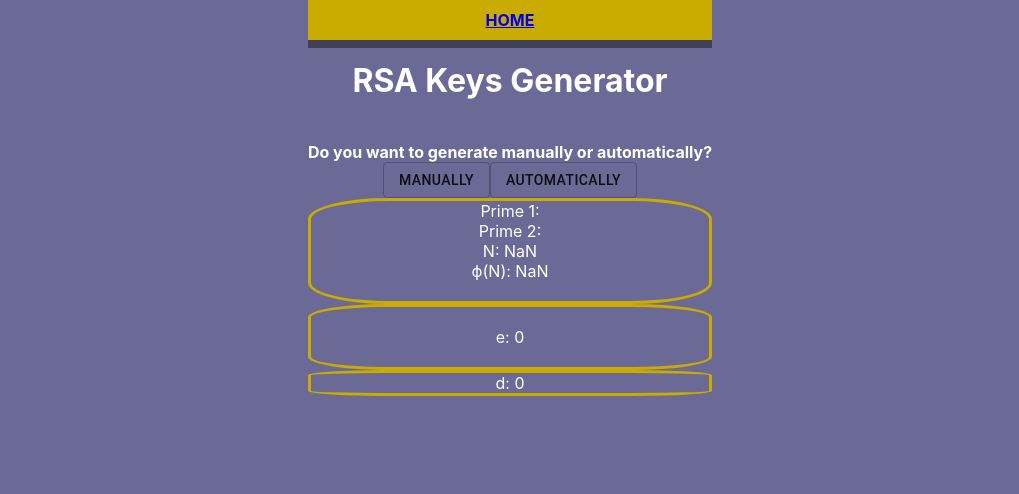
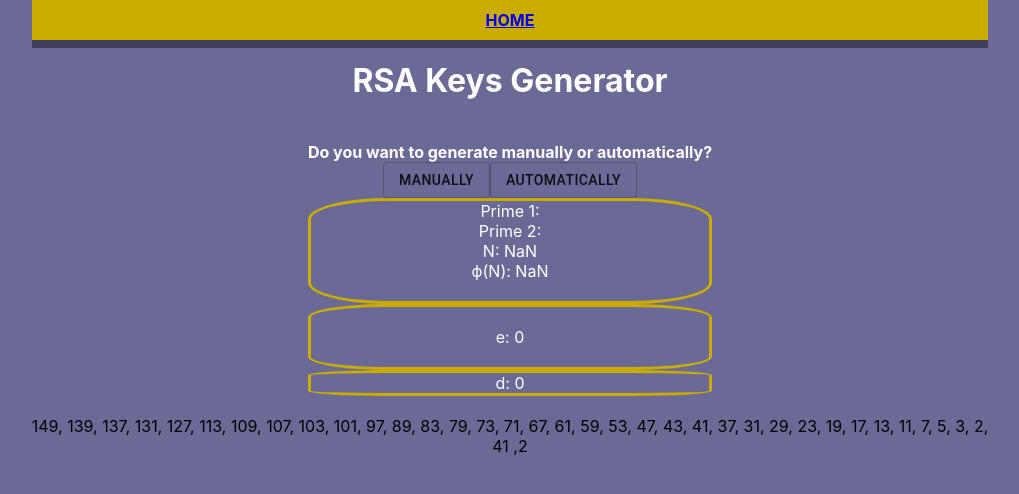
Before and after one commit to hujikolp1/rsa_keypair_generator, a React (Create React App) app: page / in a window 1280 px wide. Shown: the top 494 px of the page, without its empty margins (130-1149 px from the left). Built offline with nearby package versions, Linux system fonts and the light colour scheme.

Commit message:
use prime array with random floor numbers to generate

```diff
--- a/src/components/autoGenKeys.tsx
+++ b/src/components/autoGenKeys.tsx
@@ -1,9 +1,29 @@
-import React from 'react'
+import React from 'react';
+import {gcd} from './mainFunctions/gcd';
+import {genPrimeArr} from './mainFunctions/genPrimeArr';
+import {genRandomPrimes} from './mainFunctions/genRandomPrimes';
 
-// get random primes
+const AutoGenKeys = ():JSX.Element  => {
+    // get random primes
+    let primeArray:number[] = genPrimeArr();
+    let randomPrimes:number[] = genRandomPrimes(primeArray);
+    // get E
 
-// get E
+    // get D
 
-// get D
+    // final pairs
 
-// final pairs
+    return (
+        <div>
+            {primeArray.map(i => {
+                return i+', ';
+            })}
+            <br></br>
+            {randomPrimes[0] + ' ,' + randomPrimes[1]}
+        </div>
+
+    )
+
+}
+
+export default AutoGenKeys;
--- a/src/components/mainFunctions/gcd.tsx
+++ b/src/components/mainFunctions/gcd.tsx
@@ -1,4 +1,5 @@
 export const gcd = (a:number, b:number):number => {
+
     if (!b) {
         return a;
     }
--- a/src/components/mainFunctions/genE.tsx
+++ b/src/components/mainFunctions/genE.tsx
@@ -1,5 +1,6 @@
 export const generateE = () => {
     // e is gt 1 and lt Phi(N)
+    // definition of Phi(N): phiN = (primeArr[randoPrime1] - 1) * (primeArr[randoPrime2] - 1)
     // e is coprime with N and Phi(N)
     let findE;
     if(randoPrime1 || randoPrime2){
--- a/src/components/mainFunctions/genPrimeArr.tsx
+++ b/src/components/mainFunctions/genPrimeArr.tsx
@@ -1,18 +1,28 @@
-export const genPrimeArr = () => {
+export const genPrimeArr = ():number[] => {
+
+    let primeArr:number[] = [];
     // some max prime number firstN, can also be higher
     // will run into time propblems if too high
-    let firstN = 149
+    let firstN:number = 149;
+    let primeCheck:boolean;
+
     for (let n = firstN; n >= 2; n--) {
-        let checker = true
-        for(let i=2;i<firstN/2;i++){
-            if((n % i) == 0){
-                checker = false
-                break // not a prime num
+        primeCheck = true;
+        // only check if number is divisible by numbers up to 1/2 of its size
+        for(let i=2; i<firstN/2; i++) {
+            // if any number from [2, number/2] divides n, then n is NOT prime
+            if(n !== i) { // avoid number%number, which is always going to be 0; also always avoid number%1
+                if((n % i) === 0){
+                    primeCheck = false;
+                    console.log('not a prime number: ', n, ' % ', i, ' = ', n%i);
+                    break;
+                }
             }
         }
-        if(checker === true){
+        // otherwise n is prime, so push into array
+        if(primeCheck === true) {
             primeArr.push(n)
         }
     }
-    return primeArr
+    return primeArr;
 }
--- a/src/components/mainFunctions/genRandomPrimes.tsx
+++ b/src/components/mainFunctions/genRandomPrimes.tsx
@@ -1,20 +1,12 @@
-export const genRandomPrimes = () => {
-    let random1 = Math.floor(Math.random()*(primeArr.length))
-    // setRandoPrime1(random1)
-    let random2 = Math.floor(Math.random()*(primeArr.length))
-    // setRandoPrime2(random2)
-
+export const genRandomPrimes = (primeArray:number[]):number[] => {
+    let random1:number = Math.floor(Math.random()*(primeArray.length))
+    let random2:number = Math.floor(Math.random()*(primeArray.length))
+    // make sure they are unique, since a square number would not be RSA secure
     if(random2==random1){
         while(random2==random1){
-            random2 = Math.floor(Math.random()*(primeArr.length))
+            random2 = Math.floor(Math.random()*(primeArray.length))
         }
-        setRandoPrime2(random2)
     }
-    if(e!==undefined) setE(0)
-    if(d!==undefined) setD(0)
-    if(!d && e!==undefined) setGenDDisplay('none')
-    if(d!==undefined && e!==undefined) setGenDDisplay('none')
-    if(displayOK==='inline-block') setDisplayOK('none')
 
-    setGenEDisplay('inline-block');
+    return [primeArray[random1], primeArray[random2]];
 }
--- a/src/components/primeGen.tsx
+++ b/src/components/primeGen.tsx
@@ -1,6 +1,7 @@
 import React, {useState, useEffect} from 'react';
 import { Redirect, Route } from 'react-router-dom';
 import Button from '@material-ui/core/Button';
+import AutoGenKeys from './autoGenKeys';
 
 
 const PrimeGen = (..._props: any[]) => {
@@ -191,7 +192,6 @@ const PrimeGen = (..._props: any[]) => {
                 setDisplayOK('inline-block')
             }
             // otherwise success
-
             // open up input box
             // take input and output the encrypted
             // open up decrypt box
@@ -218,7 +218,7 @@ const PrimeGen = (..._props: any[]) => {
         )
     }
 
-    const autoGenerateD = () => {
+    const autoGenerateD = ():number => {
         // d*e = 1 mod N
         let dd:number=1;
         let phiN = (primeArr[randoPrime1] - 1) * (primeArr[randoPrime2] - 1)
@@ -337,7 +337,7 @@ const PrimeGen = (..._props: any[]) => {
 
 
             </div>
-
+           <AutoGenKeys/>
 
 
            {/* <button onClick={()=>handleTest()}>test</button> <br></br>
```
